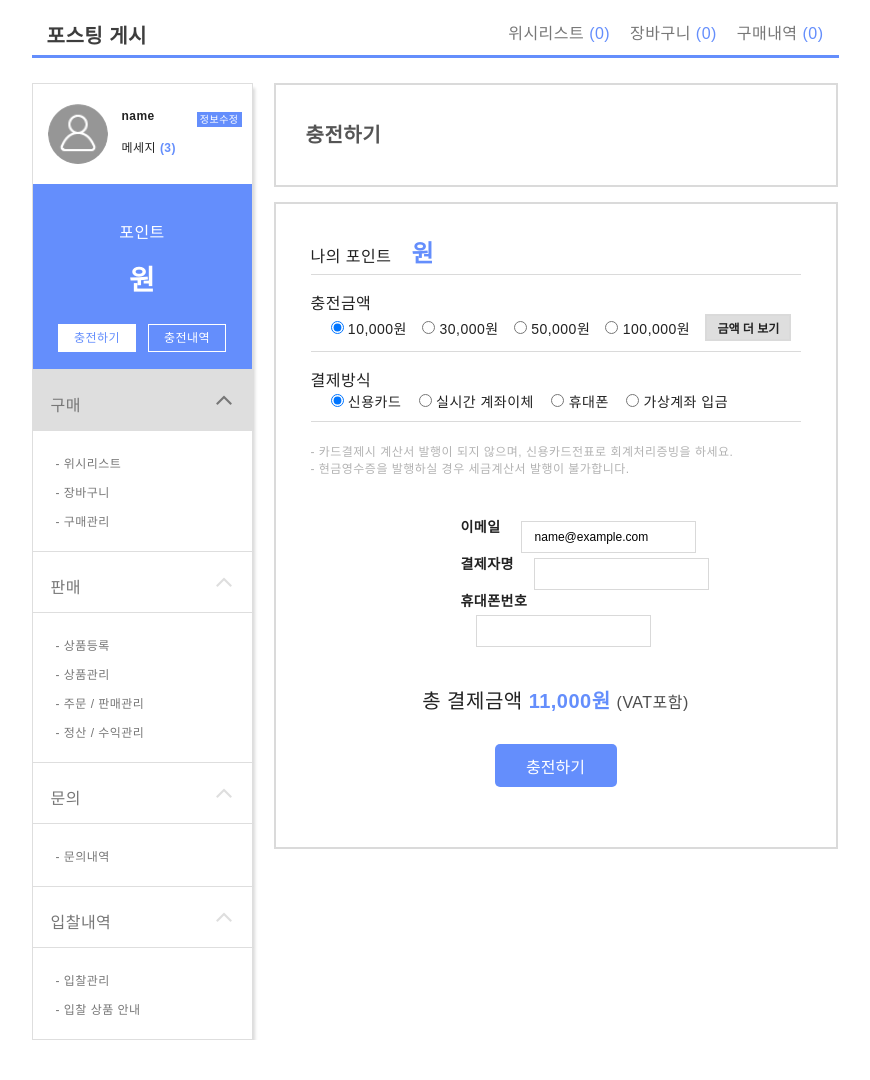
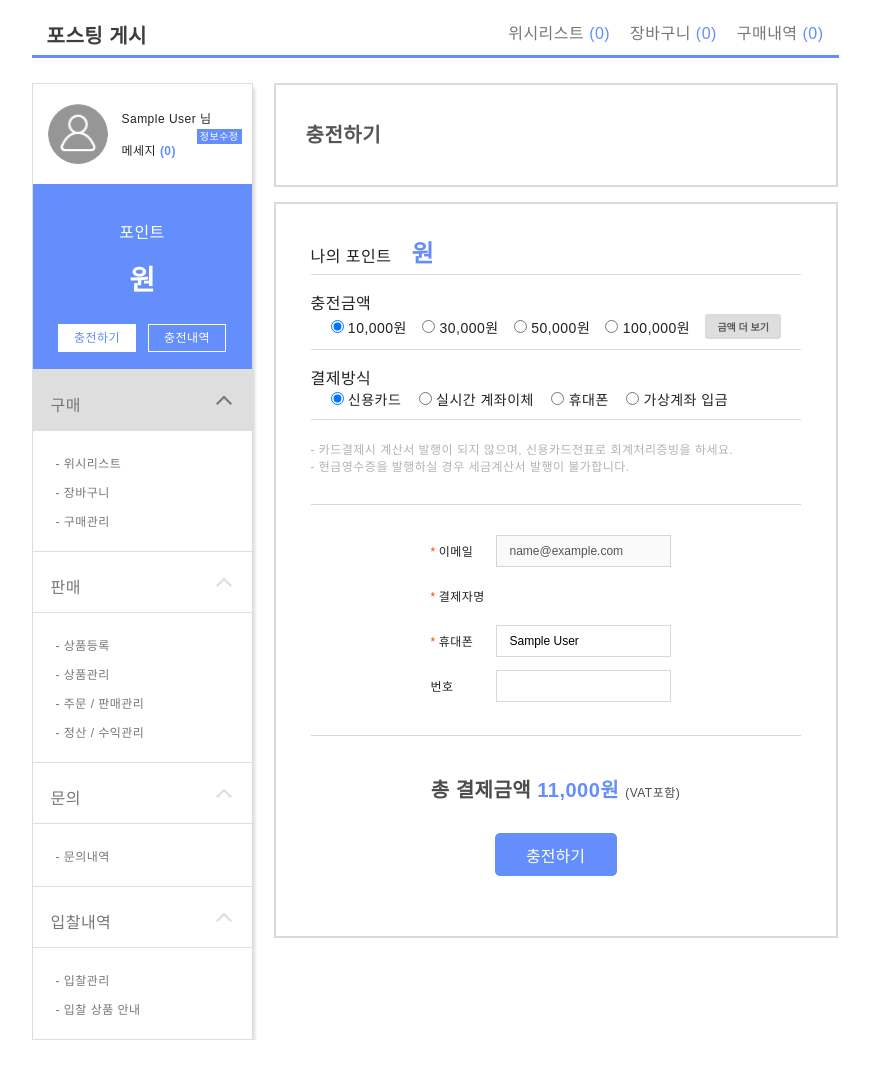
Before and after one commit to springkjw/socialup, a Django app: page /dashboard/points/charge/ in a window 1280 px wide. Shown: the part 88-1168 px from the top of the page, without its empty margins (205-1075 px from the left). Run offline with Django 3.2, Linux system fonts and the light colour scheme; the visitor is signed in with stand-in values (Sample User, id 1); data that the repository does not hold is empty; some libraries are stand-ins or nearby versions.

Commit message:
purchase dashboard improve

```diff
--- a/accounts/models.py
+++ b/accounts/models.py
@@ -67,7 +67,10 @@ class MyUser(AbstractBaseUser):
         return self.email
 
     def get_short_name(self):
-        return self.email.split('@')[0]
+        if self.name:
+            return self.name
+        else:
+            return self.email.split('@')[0]
 
     @property
     def is_staff(self):
--- a/billing/views.py
+++ b/billing/views.py
@@ -4,13 +4,13 @@ import json
 
 from django.shortcuts import render, Http404
 from django.views.generic import View
-from django.conf import settings
 from django.contrib.auth.decorators import login_required
 from django.http import JsonResponse
 from .models import PointTransaction, PointHistory, Order
 from socialup.mixins import AjaxRequireMixin
 from carts.models import Cart
 from .iamport import validation_prepare
+from datetime import datetime, timedelta
 
 
 class PointCheckoutAjaxView(AjaxRequireMixin, View):
@@ -77,6 +77,24 @@ class PointImpAjaxView(AjaxRequireMixin, View):
 @login_required
 def charge_point(request):
     template = 'account/dashboard_charge.html'
+
+    if request.is_ajax():
+        name = request.GET.get('name')
+        phone = request.GET.get('phone')
+
+        try:
+            user = request.user
+        except:
+            raise Http404
+
+        if not user.name and name is not None:
+            user.name = name
+            user.save()
+
+        if not user.phone and phone is not None:
+            user.phone = phone
+            user.save()
+
     context = {
     }
     return render(request, template, context)
@@ -84,7 +102,12 @@ def charge_point(request):
 
 @login_required
 def history_point(request):
-    obj = PointHistory.objects.filter(user=request.user)
+    delta = request.GET.get('delta')
+    if delta is None:
+        delta = 30
+
+    last_month = datetime.today() - timedelta(days=int(delta))
+    obj = PointHistory.objects.filter(user=request.user, timestamp__gte=last_month)
 
     result = []
     result_charge = []
@@ -297,3 +320,23 @@ def purchase_list(request):
     }
 
     return render(request, template, context)
+
+
+@login_required
+def charge_success(request):
+    template = 'charge/charge_success.html'
+    context = {
+
+    }
+
+    return render(request, template, context)
+
+
+@login_required
+def charge_fail(request):
+    template = 'charge/charge_fail.html'
+    context = {
+
+    }
+
+    return render(request, template, context)
--- a/socialup/urls.py
+++ b/socialup/urls.py
@@ -7,19 +7,24 @@ from .views import home
 from accounts.views import dashboard, change_info
 from markets.views import product_detail, product_upload, product_manage
 from billing.views import charge_point, history_point, PointCheckoutAjaxView, PointImpAjaxView, purchase, \
-    CheckoutAjaxView, ImpAjaxView, purchase_list
+    CheckoutAjaxView, ImpAjaxView, purchase_list, charge_fail, charge_success
 from carts.views import CartView, WishListView
 
 urlpatterns = [
     url(r'^$', home, name='home'),
     url(r'^admin/', admin.site.urls),
     url(r'^accounts/', include('allauth.urls')),
+
     url(r'^dashboard/$', dashboard, name='dashboard'),
     url(r'^dashboard/change/$', change_info, name='change_info'),
+
     url(r'^dashboard/points/charge/$', charge_point, name='point_charge'),
     url(r'^dashboard/points/checkout/$', PointCheckoutAjaxView.as_view(), name='point_checkout'),
     url(r'^dashboard/points/validation/$', PointImpAjaxView.as_view(), name='point_validation'),
-    url(r'^dashboard/points/history/$', history_point, name='point_history'),
+    url(r'^dashboard/point/charge/success$', charge_success, name='point_success'),
+    url(r'^dashboard/point/charge/fail', charge_fail, name='point_fail'),
+
+    url(r'^dashboard/points/history$', history_point, name='point_history'),
     url(r'^dashboard/purchase/(?P<cart_id>\d+)/$', purchase, name='purchase'),
     url(r'^dashboard/purchase/wishlist/$', WishListView.as_view(), name='wish_list'),
     url(r'^dashboard/purchase/cart/$', CartView.as_view(), name='cart'),
--- a/static/css/dashboard.css
+++ b/static/css/dashboard.css
@@ -183,13 +183,14 @@ body {
 }
 
 .dashboard-content .dashboard-billing .dashboard-charge-point .billing-more {
-    font-size: 12px;
+    font-size: 10px;
     font-weight: 600;
     padding: 3px 10px 3px 10px;
     border: 2px solid #DADADA;
     background: #DEDEDE;
     vertical-align: middle;
-    display: inline-block;
+    border-radius: 3px;
+    color: rgba(0, 0, 0, .6);
 }
 
 .dashboard-content .dashboard-billing .dashboard-charge-type {
@@ -223,6 +224,8 @@ body {
     text-align: center;
     margin-top: 38px;
     font-size: 20px;
+    font-weight: 600;
+    color: rgba(0, 0, 0, .7);
 }
 
 .dashboard-content .dashboard-billing .dashboard-charge-total #total {
@@ -232,7 +235,7 @@ body {
 }
 
 .dashboard-content .dashboard-billing .dashboard-charge-total #vat {
-    font-size: 16px;
+    font-size: 12px;
     font-weight: 400;
     color: rgba(0, 0, 0, .7);
 }
--- a/static/css/dashboard/billing.css
+++ b/static/css/dashboard/billing.css
@@ -3,7 +3,7 @@
 }
 
 .dashboard-billing-radio #etc-money input[type=tel] {
-    border: 1px solid rgba(0, 0, 0, .3);
+    border: 1px solid rgba(0, 0, 0, .15);
     font-size: 12px;
     font-weight: 300;
     padding: 5px 5px 5px 15px;
@@ -14,17 +14,20 @@
 }
 
 .dashboard-charge-info {
-    margin: 0 auto;
-    width: 250px;
-    padding-top: 40px;
-    padding-left: 60px;
+    margin-top: 30px;
+    padding-top: 25px;
+    padding-bottom: 25px;
+    padding-left: 120px;
+    padding-right: 130px;
+    border-top: 1px solid rgba(0, 0, 0, .15);
+    border-bottom: 1px solid rgba(0, 0, 0, .15);
 }
 
 .dashboard-charge-info label {
-    font-size: 14px;
-    font-weight: 600;
+    font-size: 12px;
+    font-weight: 400;
     margin-right: 5px;
-    float: left;
+    line-height: 45px;
 }
 
 .dashboard-charge-info input {
@@ -34,4 +37,42 @@
     padding: 8px 5px 8px 13px;
     margin-top: 5px;
     margin-left: 15px;
+    float: right;
 }
+
+.dashboard-charge-info .charge-form span {
+    color: orangered;
+    margin-right: 3px;
+}
+
+.result {
+    text-align: center;
+}
+
+.result h1 {
+    font-size: 28px;
+    font-weight: 600;
+    margin-top: 30px;
+    color: rgba(0, 0, 0, .65);
+}
+
+.result p {
+    font-size: 14px;
+    font-weight: 600;
+    color: rgba(0, 0, 0, .7);
+    margin-top: 30px;
+    margin-bottom: 45px;
+}
+
+.result a {
+    position: relative;
+    display: block;
+    margin: 0 auto;
+    width: 90px;
+    background: #648efc;
+    border-radius: 5px;
+    padding: 12px 25px 12px 25px;
+    font-size: 14px;
+    font-weight: 300;
+    color: white;
+}
--- a/static/css/dashboard_sidebar.css
+++ b/static/css/dashboard_sidebar.css
@@ -38,7 +38,7 @@
 .dashboard-side .user-info .user-info-top .user-name {
     float: left;
     font-size: 12px;
-    font-weight: 600;
+    font-weight: 300;
 }
 
 .dashboard-side .user-info .user-info-top .change-info {
@@ -92,6 +92,7 @@
     font-size: 28px;
     font-weight: bold;
     padding-top: 15px;
+    letter-spacing: -.01em;
 }
 
 .dashboard-side .user-money .user-money-button {
--- a/static/js/header.js
+++ b/static/js/header.js
@@ -24,4 +24,12 @@ $(function () {
         $(this).addClass('active');
         $(this).find('span').find('i').removeClass('fa-caret-down').addClass('fa-caret-up');
     });
+
+    $('#header #money').digits();
 });
+
+$.fn.digits = function(){
+    return this.each(function(){
+        $(this).text( $(this).text().replace(/(\d)(?=(\d\d\d)+(?!\d))/g, "$1,") );
+    })
+};
--- a/templates/account/dashboard_charge.html
+++ b/templates/account/dashboard_charge.html
@@ -13,25 +13,32 @@ csrfmiddlewaretoken : "{{ csrf_token }}"
     <script type="text/javascript" src="{% static 'js/autoNumeric-min.js' %}"></script>
     <script type="text/javascript" src="{% static 'js/mask.js' %}"></script>
     <script type="text/javascript">
-        $(function() {
-            $('.dashboard-charge-button').on('click', function(e) {
+        $(function () {
+            $('.dashboard-charge-button').on('click', function (e) {
                 var email = $('.dashboard-charge-info #email').val();
                 var name = $('.dashboard-charge-info #name').val();
                 var phone = $('.dashboard-charge-info #phone').val();
-                var amount = parseInt($('.dashboard-charge-total #total').text().replace(',', '').slice(0,-1));
+                var amount = parseInt($('.dashboard-charge-total #total').text().replace(',', '').slice(0, -1));
                 var type = $('.dashboard-charge-type input:checked').val();
 
+                $.ajax({
+                    type: 'get',
+                    data: {
+                        name: name,
+                        phone: phone
+                    }
+                });
+
                 if (email !== '' && name !== '' && phone !== '' && amount !== '' && type !== '') {
-
                     var merchant_id = AjaxStoreTransaction(e, amount, type);
-                    if(merchant_id !== '') {
+                    if (merchant_id !== '') {
                         IMP.request_pay({
                             pg: 'html5_inicis',
                             escrow: false,
                             digital: true,
                             pay_method: type,
                             merchant_uid: merchant_id,
-                            name: '포인트충전',
+                            name: '[소셜업]포인트' + amount + '원 충전',
                             amount: amount,
                             buyer_email: email,
                             buyer_name: name,
@@ -43,17 +50,18 @@ csrfmiddlewaretoken : "{{ csrf_token }}"
                                 msg += '상점 거래ID : ' + rsp.merchant_uid;
                                 msg += '결제 금액 : ' + rsp.paid_amount;
                                 msg += '카드 승인번호 : ' + rsp.apply_num;
-                                console.log(msg);
                                 ImpTransaction(e, rsp.merchant_uid, rsp.imp_uid, rsp.paid_amount);
 
                             } else {
                                 var msg = '결제에 실패하였습니다.';
                                 msg += '에러내용 : ' + rsp.error_msg;
                                 console.log(msg);
+                                url = '{% url 'point_fail' %}';
+                                $(location).attr('href', url);
                             }
                         });
                     }
-                }else {
+                } else {
                     alert('값을 입력해 주세요.');
                 }
             });
@@ -64,29 +72,31 @@ csrfmiddlewaretoken : "{{ csrf_token }}"
             var merchant_id = '';
 
             var request = $.ajax({
-                method : "POST",
-                url : '{% url "point_checkout" %}',
-                async : false,
-                data : {
-                    amount : amount,
-                    type : type
+                method: "POST",
+                url: '{% url "point_checkout" %}',
+                async: false,
+                data: {
+                    amount: amount,
+                    type: type
                 }
             });
 
-            request.done(function(data) {
-                if(data.works) {
+            request.done(function (data) {
+                if (data.works) {
                     merchant_id = data.merchant_id;
                 }
             });
 
-            request.fail(function(jqXHR, textStatus) {
-                if(jqXHR.status == 404) {
+            request.fail(function (jqXHR, textStatus) {
+                if (jqXHR.status == 404) {
                     alert("페이지가 존재하지 않습니다.");
-                }else if(jqXHR.status == 403) {
+                } else if (jqXHR.status == 403) {
                     alert("로그인 해주세요.");
-                }else {
+                } else {
                     alert("문제가 발생했습니다. 다시 시도해주세요.");
                 }
+                url = '{% url 'point_fail' %}';
+                $(location).attr('href', url);
             });
 
             return merchant_id;
@@ -96,30 +106,33 @@ csrfmiddlewaretoken : "{{ csrf_token }}"
             e.preventDefault();
 
             var request = $.ajax({
-                method : "POST",
-                url : '{% url "point_validation" %}',
-                async : false,
-                data : {
-                    merchant_id : merchant_id,
-                    imp_id : imp_id,
-                    amount : amount
+                method: "POST",
+                url: '{% url "point_validation" %}',
+                async: false,
+                data: {
+                    merchant_id: merchant_id,
+                    imp_id: imp_id,
+                    amount: amount
                 }
             });
 
-            request.done(function(data) {
-                if(data.works) {
-                    alert("결제가 완료되었습니다.");
+            request.done(function (data) {
+                if (data.works) {
+                    url = '{% url 'point_success' %}';
+                    $(location).attr('href', url);
                 }
             });
 
-            request.fail(function(jqXHR, textStatus) {
-                if(jqXHR.status == 404) {
+            request.fail(function (jqXHR, textStatus) {
+                if (jqXHR.status == 404) {
                     alert("페이지가 존재하지 않습니다.");
-                }else if(jqXHR.status == 403) {
+                } else if (jqXHR.status == 403) {
                     alert("로그인 해주세요.");
-                }else {
+                } else {
                     alert("문제가 발생했습니다. 다시 시도해주세요.");
                 }
+                url = '{% url 'point_fail' %}';
+                $(location).attr('href', url);
             });
         }
     </script>
@@ -131,7 +144,6 @@ csrfmiddlewaretoken : "{{ csrf_token }}"
             충전하기
         </div>
         <div class="dashboard-billing">
-            {% if user.is_admin %}
             <div class="dashboard-current-point">
                 <div class="dashboard-billing-title">
                     나의 포인트
@@ -146,24 +158,24 @@ csrfmiddlewaretoken : "{{ csrf_token }}"
                 </div>
                 <div class="dashboard-billing-radio">
                     <label class="control control--radio">
-                            <input type="radio" name="amount" value="10000" checked="checked" />
+                        <input type="radio" name="amount" value="10000" checked="checked"/>
                         10,000원
                     </label>
                     <label class="control control--radio">
-                            <input type="radio" name="amount" value="30000" />
+                        <input type="radio" name="amount" value="30000"/>
                         30,000원
                     </label>
                     <label class="control control--radio">
-                            <input type="radio" name="amount" value="50000" />
+                        <input type="radio" name="amount" value="50000"/>
                         50,000원
                     </label>
                     <label class="control control--radio">
-                            <input type="radio" name="amount" value="100000" />
+                        <input type="radio" name="amount" value="100000"/>
                         100,000원
                     </label>
                     <label class="control control--radio" id="etc-money">
-                            <input type="radio" name="amount" value="" />
-                            <input type="tel" name="amount" />원
+                        <input type="radio" name="amount" value=""/>
+                        <input type="tel" name="amount"/>원
                     </label>
 
                     <button class="billing-more">금액 더 보기</button>
@@ -175,19 +187,19 @@ csrfmiddlewaretoken : "{{ csrf_token }}"
                 </div>
                 <div class="dashboard-billing-radio">
                     <label class="control control--radio">
-                            <input type="radio" name="type" value="card" checked="checked" />
+                        <input type="radio" name="type" value="card" checked="checked"/>
                         신용카드
                     </label>
                     <label class="control control--radio">
-                            <input type="radio" name="type" value="trans" />
+                        <input type="radio" name="type" value="trans"/>
                         실시간 계좌이체
                     </label>
                     <label class="control control--radio">
-                            <input type="radio" name="type" value="phone" />
+                        <input type="radio" name="type" value="phone"/>
                         휴대폰
                     </label>
                     <label class="control control--radio">
-                            <input type="radio" name="type" value="vbank" />
+                        <input type="radio" name="type" value="vbank"/>
                         가상계좌 입금
                     </label>
                 </div>
@@ -198,12 +210,24 @@ csrfmiddlewaretoken : "{{ csrf_token }}"
             </div>
             <div class="dashboard-charge-info">
                 <input type="hidden" id="merchant_id" name="merchant_id" value="">
-                    <label for="email">이메일</label>
-                    <input type="text" id="email" name="email" value="{{ user.email }}">
-                    <label for="name">결제자명</label>
-                    <input id="name" name="name">
-                    <label for="phone">휴대폰번호</label>
-                    <input id="phone" name="phone">
+                <div class="charge-form">
+                    <label for="email">
+                        <span>*</span>이메일
+                    </label>
+                    <input type="text" id="email" name="email" value="{{ user.email }}" disabled>
+                </div>
+                <div class="charge-form">
+                    <label for="name">
+                        <span>*</span>결제자명
+                    </label>
+                    <input id="name" name="name" value="{{ user.name }}">
+                </div>
+                <div class="charge-form">
+                    <label for="phone">
+                        <span>*</span>휴대폰번호
+                    </label>
+                    <input id="phone" name="phone" value="{{ user.phone }}">
+                </div>
             </div>
             <div class="dashboard-charge-total">
                 총 결제금액 <span id="total">11,000원</span> <span id="vat">(VAT포함)</span>
@@ -211,9 +235,6 @@ csrfmiddlewaretoken : "{{ csrf_token }}"
             <div class="dashboard-charge-click">
                 <button class="dashboard-charge-button">충전하기</button>
             </div>
-            {% else %}
-                관리자는 포인트를 충전할 수 없습니다.
-            {% endif %}
         </div>
     </div>
 {% endblock %}
--- a/templates/account/dashboard_sidebar.html
+++ b/templates/account/dashboard_sidebar.html
@@ -6,7 +6,7 @@
         <div class="user-info">
             <div class="user-info-top">
                 <div class="user-name">
-                    {{ user.get_short_name }}
+                    {{ user.get_short_name }} 님
                 </div>
                 <div class="change-info">
                     <a href="{% url 'change_info' %}">정보수정</a>
@@ -14,7 +14,7 @@
             </div>
             <div class="user-info-bottom">
                 <div class="user-message">
-                    메세지 <span>(3)</span>
+                    메세지 <span>(0)</span>
                 </div>
             </div>
         </div>
```
Also changed, not shown: static/css/dashboard/history.css (+12 -6 lines), static/js/dashboard/history.js (+10 -10 lines), templates/account/dashboard_point_history.html (+53 -10 lines), templates/charge/charge_fail.html (added, +19 -0 lines), templates/charge/charge_success.html (added, +19 -0 lines). Lines whose indentation alone changed are shown as unchanged.
